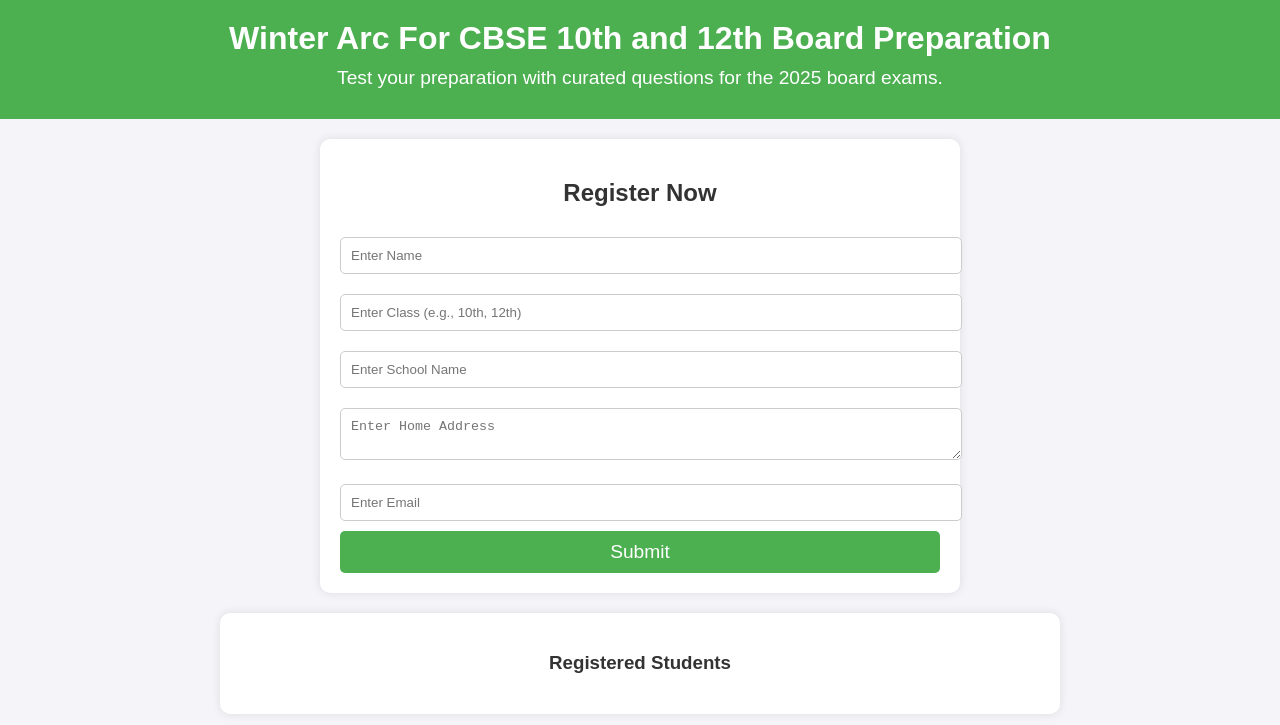
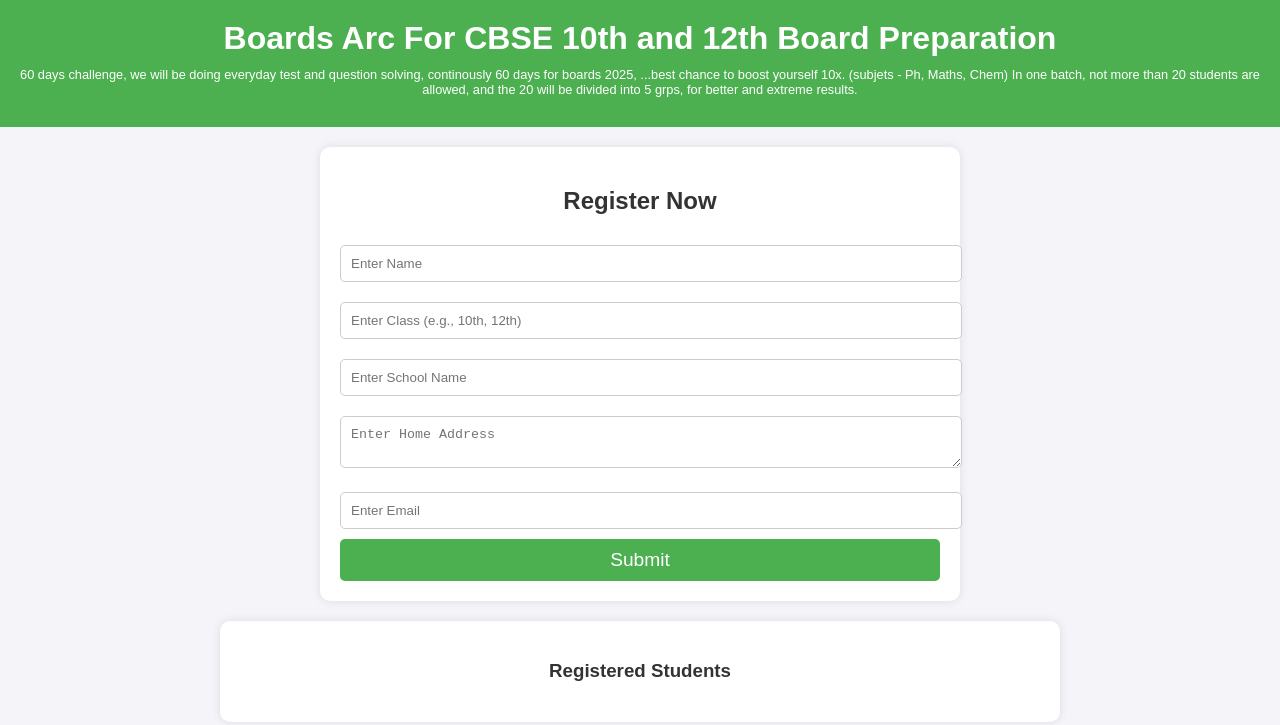
Before and after one commit to Theiplusminus/student-registration, a plain HTML site: page index.html in a window 1280 px wide. Drawn offline with Linux system fonts and the light colour scheme; no server answers.

Commit message:
Update index.html

```diff
--- a/index.html
+++ b/index.html
@@ -3,7 +3,7 @@
 <head>
   <meta charset="UTF-8">
   <meta name="viewport" content="width=device-width, initial-scale=1.0">
-  <title>Winter Arc - CBSE Board Preparation</title>
+  <title>Boards Arc - CBSE Board Preparation</title>
   <style>
     body {
       font-family: Arial, sans-serif;
@@ -23,7 +23,7 @@
     }
     .header p {
       margin: 10px 0;
-      font-size: 1.2em;
+      font-size: 0.8em;
     }
     .form-container {
       max-width: 600px;
@@ -168,8 +168,10 @@
   </script>
 
   <div class="header">
-    <h1>Winter Arc For CBSE 10th and 12th Board Preparation</h1>
-    <p>Test your preparation with curated questions for the 2025 board exams.</p>
+    <h1>Boards Arc For CBSE 10th and 12th Board Preparation</h1>
+    <p>60 days challenge, we will be doing everyday test and question solving, continously 60 days for boards 2025, ...best chance to boost yourself 10x. (subjets - Ph, Maths, Chem)
+
+In one batch, not more than 20 students are allowed, and the 20 will be divided into 5 grps, for better and extreme results.</p>
   </div>
 
   <div class="form-container">
```
